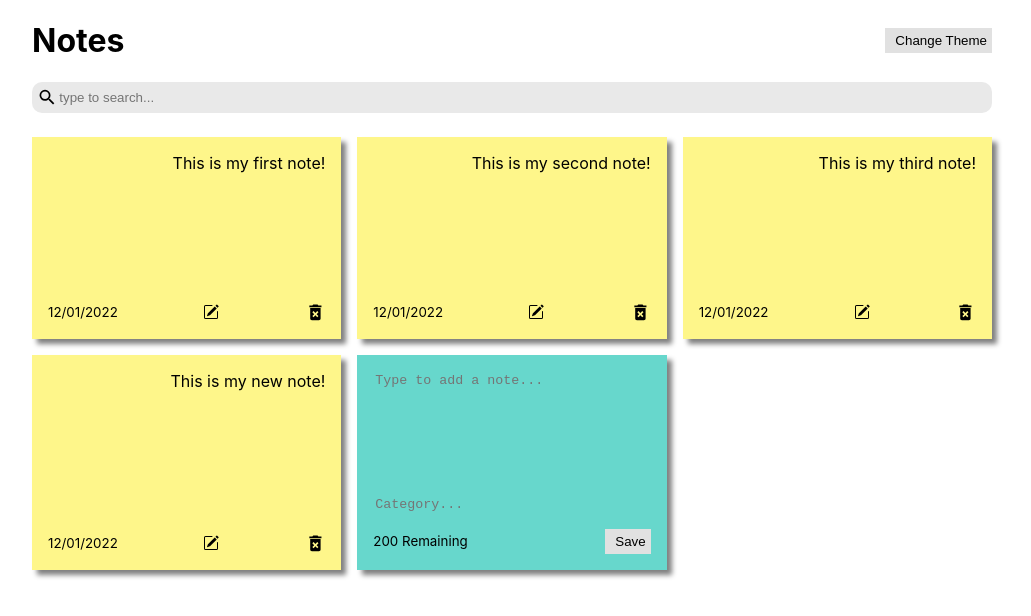
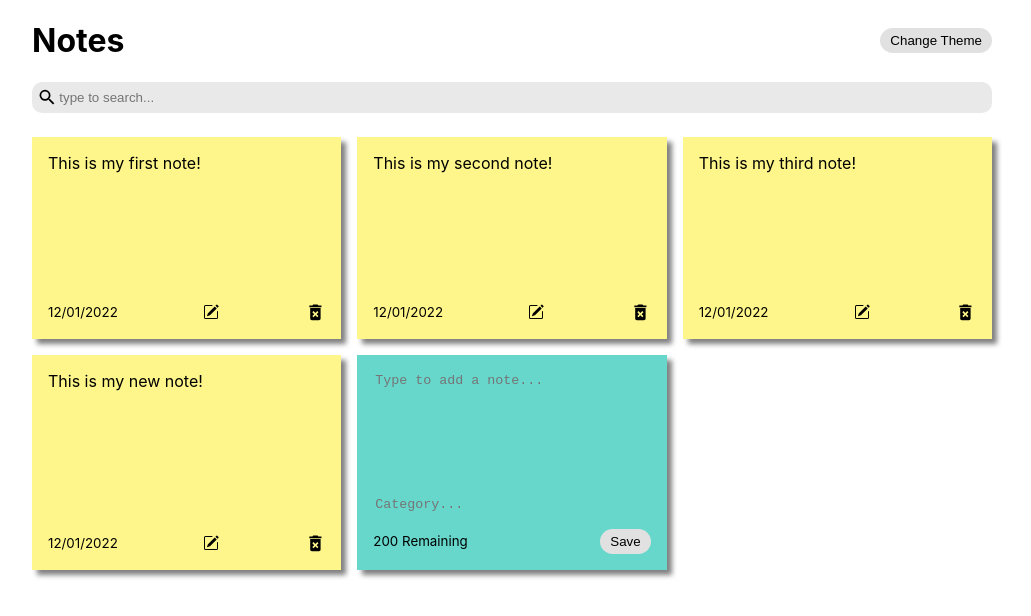
Before and after one commit to khushalsonawat/Idea-Management, a React (Create React App) app: page / in a window 1280 px wide. Shown: the top 616 px of the page, without its empty margins (128-1159 px from the left). Built offline with nearby package versions, Linux system fonts and the light colour scheme.

Commit message:
Few changes in style

```diff
--- a/src/App.js
+++ b/src/App.js
@@ -34,7 +34,7 @@ const App = () => {
 
 	useEffect(() => {
 		const savedNotes = JSON.parse(
-			localStorage.getItem('react-notes-app-data')
+			localStorage.getItem('Idea-management')
 		);
 
 		if (savedNotes) {
@@ -44,12 +44,12 @@ const App = () => {
 
 	useEffect(() => {
 		localStorage.setItem(
-			'react-notes-app-data',
+			'Idea-management',
 			JSON.stringify(notes)
 		);
 	}, [notes]);
 
-	const addNote = (category,text) => {
+	const addNote = (text,category) => {
 		const date = new Date();
 		const newNote = {
 			id: nanoid(),
@@ -70,7 +70,7 @@ const App = () => {
 		const newNote = notes.filter((note) => note.id === id);
 		newNote.category = newCategory;
 		newNote.text = newText;
-		console.log(newNote.id);
+		console.log(newNote.newText);
 	}
 
 	return (
--- a/src/components/Note.js
+++ b/src/components/Note.js
@@ -3,23 +3,22 @@ import {BsPencilSquare} from 'react-icons/bs';
 import Draggable from 'react-draggable';
 import { useState } from 'react';
 
-const Note = ({ id, text,category,date,handleDeleteNote,handleUpdateNote}) => {
+const Note = ({ id,text,category,date,handleDeleteNote,handleUpdateNote}) => {
 	const [editable,setEditable] = useState(false);
 
 	const handleEdit = () => {
+		setEditable(!editable);
 		if(editable){
-			handleUpdateNote(id,{text},{category});
+			handleUpdateNote(id,text,category);
 		}
-		setEditable(!editable);
-
 	}
-
+	console.log(text);
 	return (
 		<Draggable>
 		<div className='note'>
 			<div className='header'>
-			<span contentEditable={editable}>{category}</span>
-			<span contentEditable={editable}>{text}</span>
+				<span contentEditable={editable}>{text}</span>
+				<span contentEditable={editable}>{category}</span>
 			</div>
 			<div className='note-footer'>
 				<small>{date}</small>
--- a/src/components/NotesList.js
+++ b/src/components/NotesList.js
@@ -1,7 +1,6 @@
 import Note from './Note';
 import AddNote from './AddNote';
 import React from 'react';
-// import { ReactDOM } from 'react';
 
 const NotesList = ({
 	notes,
--- a/src/index.css
+++ b/src/index.css
@@ -67,7 +67,9 @@ textarea:focus {
 .save {
 	background-color: #e1e1e1;
 	border: none;
-	padding: 5px 5px 5px 10px;
+	padding: 5px 10px 5px 10px;
+	text-align: center;
+	border-radius:15px;
 }
 
 .save:hover {
```
